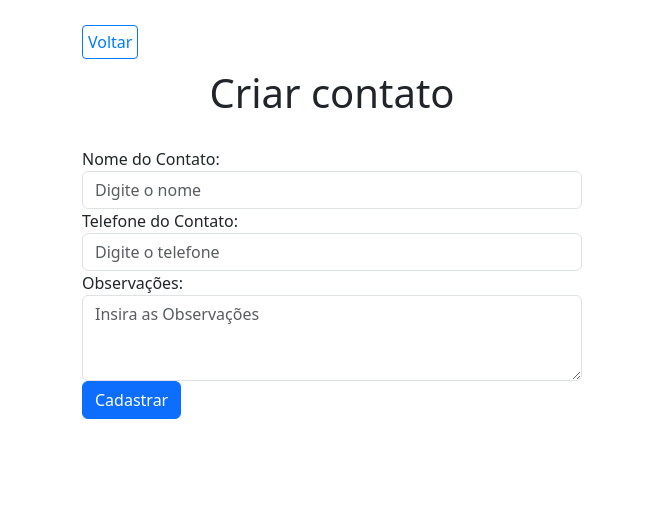
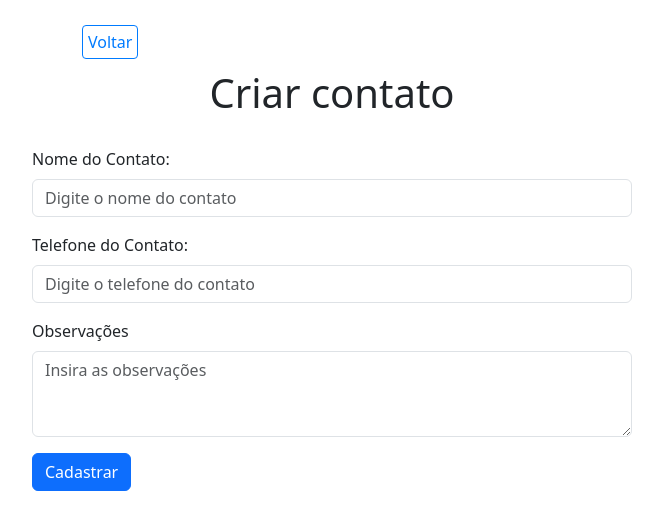
Before and after one commit to rafakroz/udemy-php, a PHP site: page /create.php in a window 1280 px wide. Shown: the part 76-606 px from the top of the page, without its empty margins (308-971 px from the left). Run offline with PHP 8.4, Linux system fonts and the light colour scheme; data that the repository does not hold is empty.

Commit message:
Create finalizado

```diff
--- a/17_projeto_2_agenda/create.php
+++ b/17_projeto_2_agenda/create.php
@@ -1,35 +1,31 @@
 <?php
+
     include_once("templates/header.php");
+
 ?>
-
     <div class="container">
         <?php include_once("templates/backbtn.html"); ?>
-
         <h1 id="main-title">Criar contato</h1>
-
         <form id="create-form" action="<?= $BASE_URL ?>config/process.php" method="POST">
             <input type="hidden" name="type" value="create">
-
-            <div class="form-group">
-                <label for="name">Nome do Contato:</label>
-                <input type="text" class="form-control" id="name" name="name" placeholder="Digite o nome" required>
+            <div class="mb-3">
+                <label for="name" class="form-label">Nome do Contato:</label>
+                <input type="text" class="form-control" id="name" name="name" placeholder="Digite o nome do contato" required>
             </div>
-
-            <div class="form-group">
-                <label for="phone">Telefone do Contato:</label>
-                <input type="text" class="form-control" id="phone" name="phone" placeholder="Digite o telefone" required>
+            <div class="mb-3">
+                <label for="phone" class="form-label">Telefone do Contato:</label>
+                <input type="text" class="form-control" id="phone" name="phone" placeholder="Digite o telefone do contato" required>
             </div>
-
-            <div class="form-group">
-                <label for="observations">Observações:</label>
-                <textarea type="text" class="form-control" rows="3" id="observations" name="observations" placeholder="Insira as Observações" rows="3"></textarea>
+            <div class="mb-3">
+                <label for="observations" class="form-label">Observações</label>
+                <textarea type="text" class="form-control" id="observations" name="observations" placeholder="Insira as observações" rows="3"></textarea>
             </div>
-            <button type="submit" class="btn btn-primary">Cadastrar</button>
-
+        <button type="submit" class="btn btn-primary">Cadastrar</button>
         </form>
-
     </div>
 
 <?php
+
     include_once("templates/footer.php");
+
 ?>
--- a/17_projeto_2_agenda/css/styles.css
+++ b/17_projeto_2_agenda/css/styles.css
@@ -103,6 +103,6 @@
 
 #create-form,
 #edit-form {
-    max-width: 500px;
+    max-width: 600px;
     margin: 0 auto;
 }
--- a/17_projeto_2_agenda/index.php
+++ b/17_projeto_2_agenda/index.php
@@ -1,7 +1,5 @@
 <?php
-
     include_once("templates/header.php");
-
 ?>
 
     <div class="container">
@@ -45,13 +43,10 @@
 
             <p id="empty-list-text">Ainda não há contatos na sua agenda, <a href="<?= $BASE_URL ?>create.php">Clique aqui para adicionar</a>.</p>
 
-
         <?php endif; ?>
 
     </div>
 
 <?php
-
     include_once("templates/footer.php");
-
 ?>
```
Lines whose indentation alone changed are shown as unchanged.
